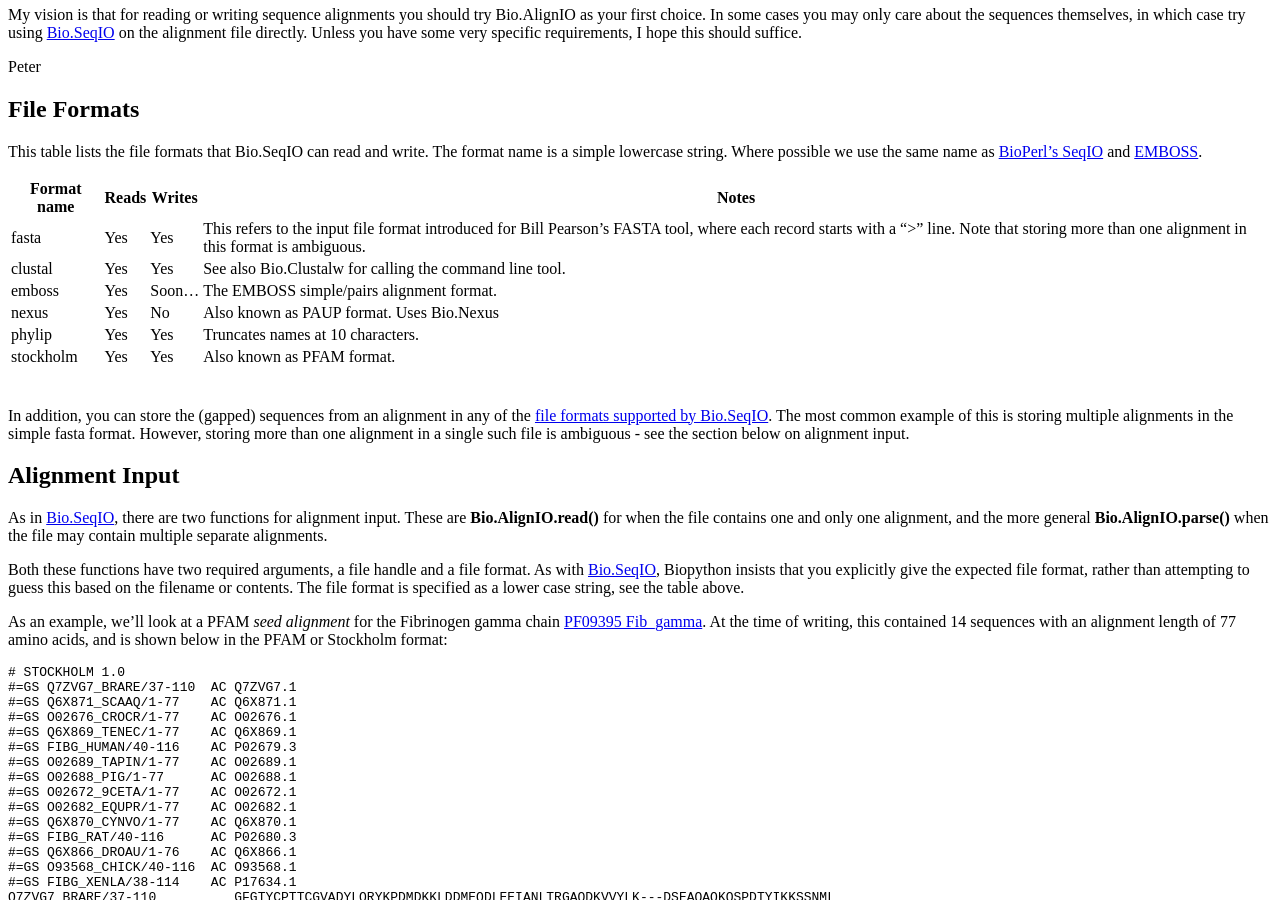
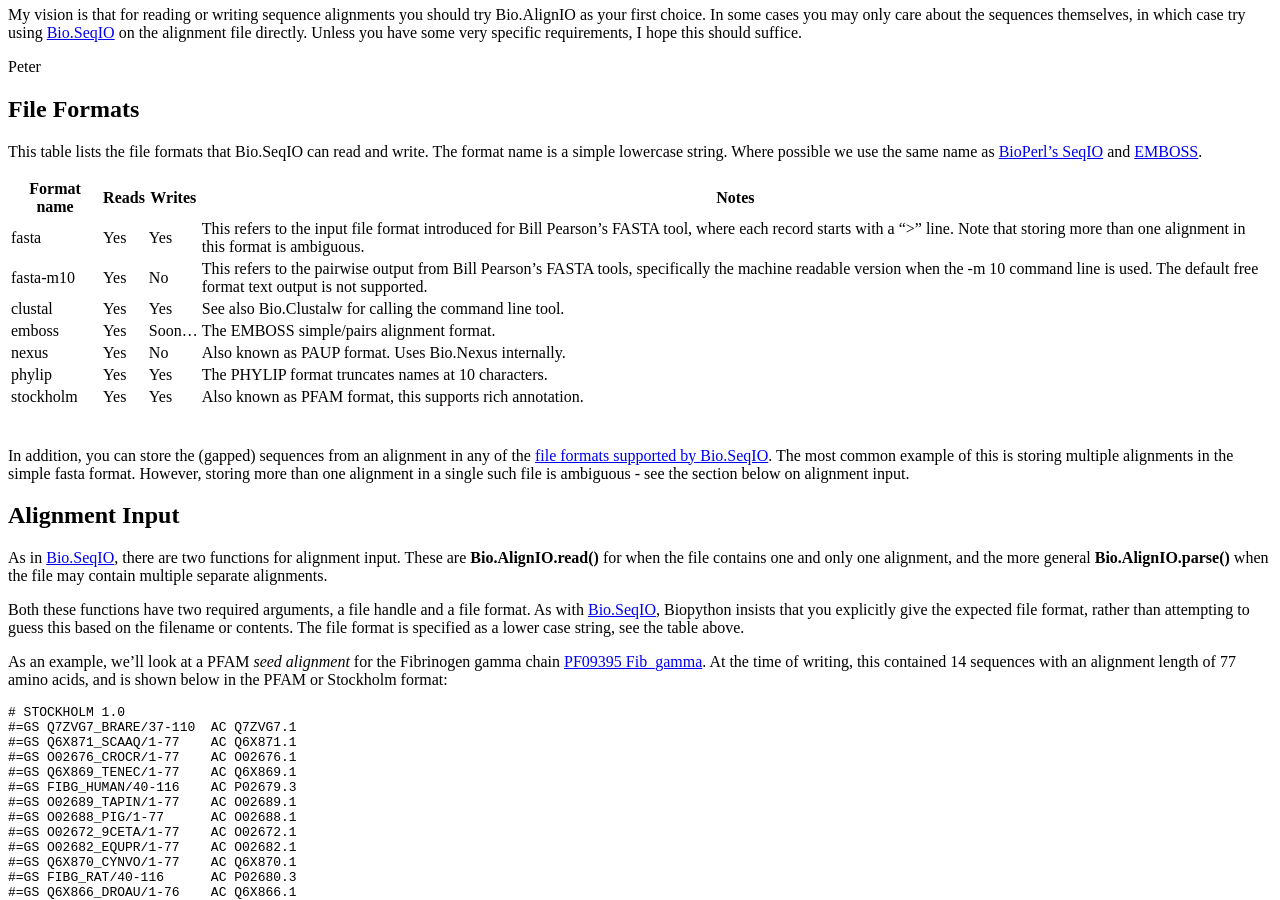
Before and after one commit to biopython/biopython.github.io, a Jekyll site: the page built from wiki/AlignIO.md, in a window 1280 px wide and 900 px high, scrolled down 333 px. Built offline with Jekyll 4.4.1, drawn with Linux system fonts in a browser that asks for light colours.

Commit message:
/* File Formats */

```diff
--- a/wiki/AlignIO.md
+++ b/wiki/AlignIO.md
@@ -45,14 +45,15 @@ name as [BioPerl's
 SeqIO](http://www.bioperl.org/wiki/HOWTO:SeqIO#Formats) and
 [EMBOSS](http://emboss.sourceforge.net/docs/themes/SequenceFormats.html).
 
-| Format name | Reads | Writes  | Notes                                                                                                                                                                                              |
-|-------------|-------|---------|----------------------------------------------------------------------------------------------------------------------------------------------------------------------------------------------------|
-| fasta       | Yes   | Yes     | This refers to the input file format introduced for Bill Pearson's FASTA tool, where each record starts with a "&gt;" line. Note that storing more than one alignment in this format is ambiguous. |
-| clustal     | Yes   | Yes     | See also Bio.Clustalw for calling the command line tool.                                                                                                                                           |
-| emboss      | Yes   | Soon... | The EMBOSS simple/pairs alignment format.                                                                                                                                                          |
-| nexus       | Yes   | No      | Also known as PAUP format. Uses Bio.Nexus                                                                                                                                                          |
-| phylip      | Yes   | Yes     | Truncates names at 10 characters.                                                                                                                                                                  |
-| stockholm   | Yes   | Yes     | Also known as PFAM format.                                                                                                                                                                         |
+| Format name | Reads | Writes  | Notes                                                                                                                                                                                                    |
+|-------------|-------|---------|----------------------------------------------------------------------------------------------------------------------------------------------------------------------------------------------------------|
+| fasta       | Yes   | Yes     | This refers to the input file format introduced for Bill Pearson's FASTA tool, where each record starts with a "&gt;" line. Note that storing more than one alignment in this format is ambiguous.       |
+| fasta-m10   | Yes   | No      | This refers to the pairwise output from Bill Pearson's FASTA tools, specifically the machine readable version when the -m 10 command line is used. The default free format text output is not supported. |
+| clustal     | Yes   | Yes     | See also Bio.Clustalw for calling the command line tool.                                                                                                                                                 |
+| emboss      | Yes   | Soon... | The EMBOSS simple/pairs alignment format.                                                                                                                                                                |
+| nexus       | Yes   | No      | Also known as PAUP format. Uses Bio.Nexus internally.                                                                                                                                                    |
+| phylip      | Yes   | Yes     | The PHYLIP format truncates names at 10 characters.                                                                                                                                                      |
+| stockholm   | Yes   | Yes     | Also known as PFAM format, this supports rich annotation.                                                                                                                                                |
 ||
 
 In addition, you can store the (gapped) sequences from an alignment in
```
Also changed, not shown: 1 other file.
